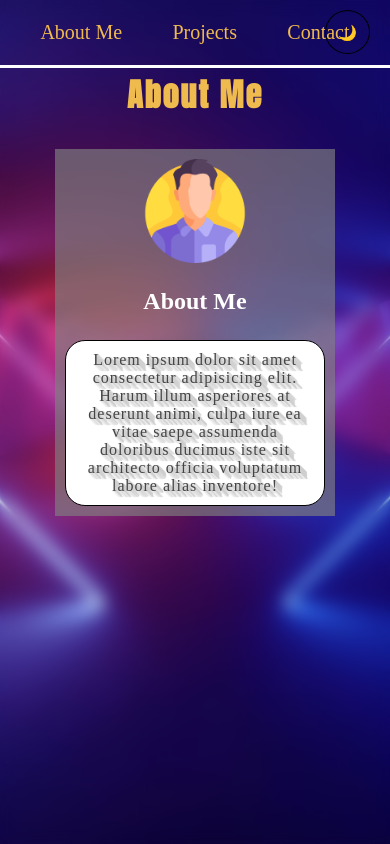
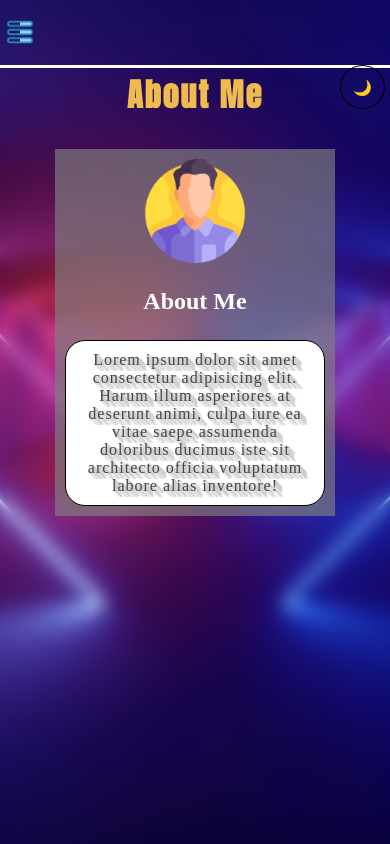
Before and after one commit to barbosa92/Proyecto-4-MyFirstPortfolio, a website built with Vite: page index.html in a window 390 px wide. Built offline with nearby package versions, Linux system fonts and the light colour scheme.

Commit message:
add burgerMenu

```diff
--- a/src/components/Header/DarkMode/DarkMode.css
+++ b/src/components/Header/DarkMode/DarkMode.css
@@ -1,12 +1,13 @@
 nav button {
   position: fixed;
-  top: 0;
-  right: 10;
+  top: 55px;
+  right: 5px;
   width: 45px;
   border-radius: 50%;
-  display: grid;
-  place-content: center;
+  /* display: grid;
+  place-content: center; */
   background-color: transparent;
+  /* margin-top: 37px; */
   border: 1px solid #000;
 }
 
--- a/src/components/Header/Header.css
+++ b/src/components/Header/Header.css
@@ -5,6 +5,15 @@ nav {
   top: 0;
   transition: all 0.5s;
   border-bottom: 3px solid white;
+  display: flex;
+  align-items: center;
+}
+
+#burgerMenu {
+  width: 30px;
+  margin-left: var(--p4-margin-xs);
+  display: none;
+  cursor: pointer;
 }
 
 nav ul {
@@ -30,24 +39,12 @@ nav ul li a:hover {
   letter-spacing: 15px;
 }
 
-@media (max-width: 768px) {
-  /* nav {
-    width: 23%;
-    height: 24svh;
-    border-right: 3px solid white;
+@media (max-width: 500px) {
+  #burgerMenu {
+    display: block;
+  }
+
+  nav ul {
     display: none;
   }
-  nav ul {
-    flex-direction: column;
-  } */
-  nav ul li a,
-  nav ul li a:hover {
-    letter-spacing: 0;
-  }
 }
-
-@media (max-width: 400px) {
-  /* nav {
-    width: 30%;
-  } */
-}
--- a/src/components/Header/Header.js
+++ b/src/components/Header/Header.js
@@ -6,6 +6,22 @@ export const header = () => {
   const body = document.querySelector("body");
   const nav = document.createElement("nav");
   const ul = document.createElement("ul");
+  const burgerMenu = document.createElement("img");
+
+  ul.id = "pages";
+
+  burgerMenu.src = "/assets/openBurgerMenu.png";
+  burgerMenu.alt = "burgerMenuLogo";
+  burgerMenu.id = "burgerMenu";
+  burgerMenu.classList.add("burger-menu");
+
+  burgerMenu.addEventListener("click", () => {
+    if (pages.style.display === "none") {
+      pages.style.display = "flex";
+    } else {
+      pages.style.display = "none";
+    }
+  });
 
   headerLinks.forEach((link) => {
     const li = document.createElement("li");
@@ -19,8 +35,8 @@ export const header = () => {
     li.addEventListener("click", link.page);
   });
 
-  nav.appendChild(ul);
   body.appendChild(nav);
+  nav.append(ul, burgerMenu);
 
   darkModeButton();
 };
--- a/src/pages/Projects/Projects.css
+++ b/src/pages/Projects/Projects.css
@@ -114,7 +114,7 @@
   }
 }
 
-@media (max-width: 400px) {
+@media (max-width: 500px) {
   #bigDiv {
     flex-direction: column;
     justify-content: center;
```
Also changed, not shown: index.html (+5 -0 lines).
